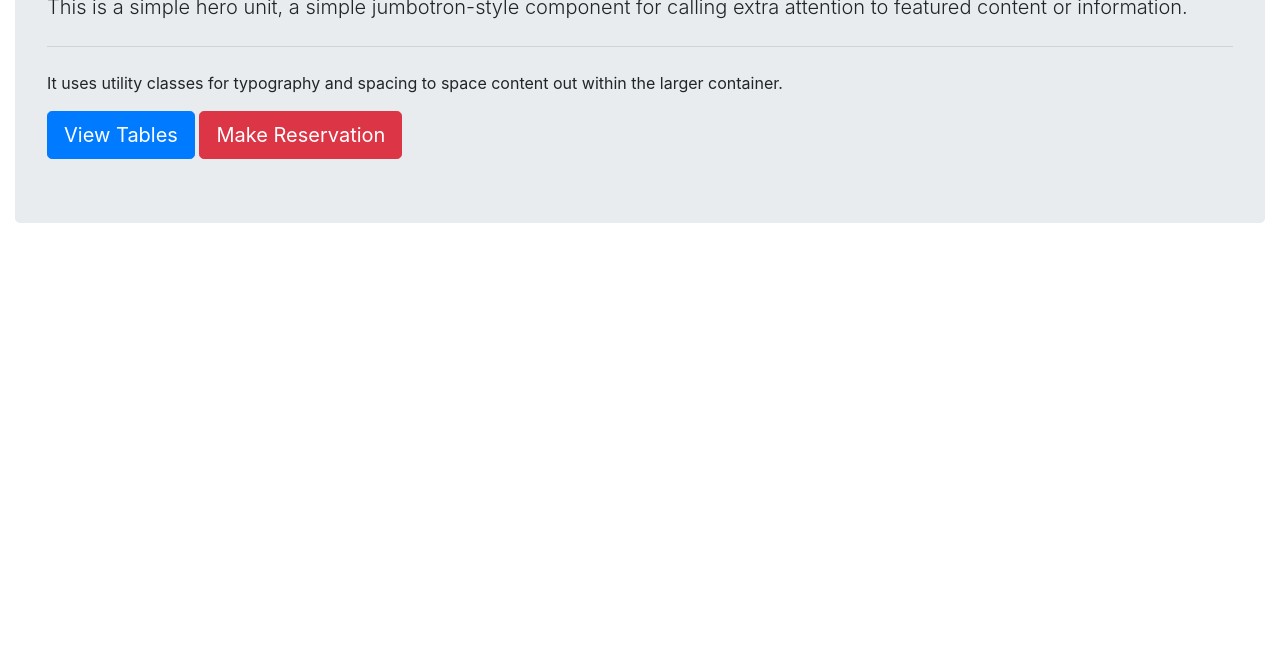
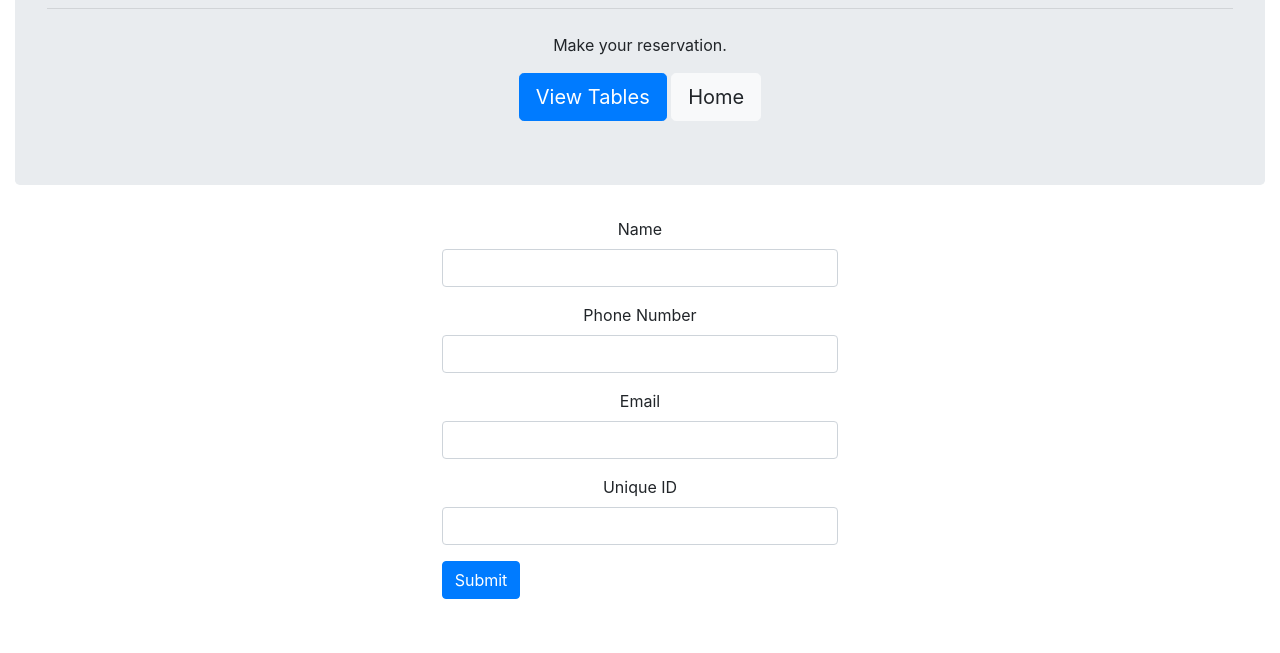
Before and after one commit to jebright2/Hot_Restaurant, a plain HTML site: page reserve.html in a window 1280 px wide. Shown: the part 147-800 px from the top of the page. Drawn offline with nearby package versions, Linux system fonts and the light colour scheme.

Commit message:
style and added form in reserve

```diff
--- a/reserve.html
+++ b/reserve.html
@@ -12,6 +12,15 @@
         integrity='sha384-ggOyR0iXCbMQv3Xipma34MD+dH/1fQ784/j6cY/iJTQUOhcWr7x9JvoRxT2MZw1T' crossorigin='anonymous'>
     <!-- Local Css -->
     <!-- <link rel='stylesheet' href='assests/css/style.css'> -->
+    <style>
+        .jumbotron {
+            text-align: center;
+        }
+
+        .form-group {
+            text-align: center;
+        }
+    </style>
 </head>
 
 <body>
@@ -19,16 +28,43 @@
     <div class='container-fluid'>
         <div class='row'>
             <div class='col-lg-12'>
-                    <div class="jumbotron">
-                            <h1 class="display-4">Hot Restaurant</h1>
-                            <p class="lead">This is a simple hero unit, a simple jumbotron-style component for calling extra attention to featured content or information.</p>
-                            <hr class="my-4">
-                            <p>It uses utility classes for typography and spacing to space content out within the larger container.</p>
-                            <a class="btn btn-primary btn-lg" href="#" role="button">View Tables</a>
-                            <button type="button" class="btn btn-danger btn-lg">Make Reservation</button>
-                          </div>
+                <div class="jumbotron">
+                    <h1 class="display-4">Hot Restaurant</h1>
+                    <hr class="my-4">
+                    <p>Make your reservation.</p>
+                    <a class="btn btn-primary btn-lg" href="#" role="button">View Tables</a>
+                    <button type="button" class="btn btn-light btn-lg">Home</button>
+                </div>
             </div>
         </div>
+
+        <div class='row'>
+            <div class='col-md-4'></div>
+            <div class='col-md-4'>
+                <form>
+                    <div class="form-group">
+                        <label for="nameInput">Name</label>
+                        <input type="name" class="form-control" id="nameInput" aria-describedby="nameHelp">
+                    </div>
+                    <div class="form-group">
+                        <label for="phoneInput">Phone Number</label>
+                        <input type="text" class="form-control" id="phoneInput" aria-describedby="phoneHelp">
+                    </div>
+                    <div class="form-group">
+                        <label for="emailInput">Email</label>
+                        <input type="email" class="form-control" id="emailInput" aria-describedby="emailHelp">
+                    </div>
+                    <div class="form-group">
+                        <label for="uniqueidInput">Unique ID</label>
+                        <input type="id" class="form-control" id="uniqueidInput" aria-describedby="idHelp">
+                    </div>
+                    <button type="submit" class="btn btn-primary">Submit</button>
+                </form>
+            </div>
+            <div class='col-md-4'></div>
+        </div>
+
+
     </div>
     <!-- Footer Scripts -->
     <script src='https://code.jquery.com/jquery-3.3.1.slim.min.js'
```
Also changed, not shown: index.html (+6 -2 lines), tables.html (+5 -0 lines).
